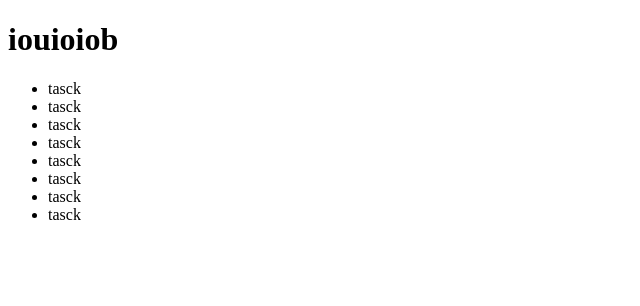
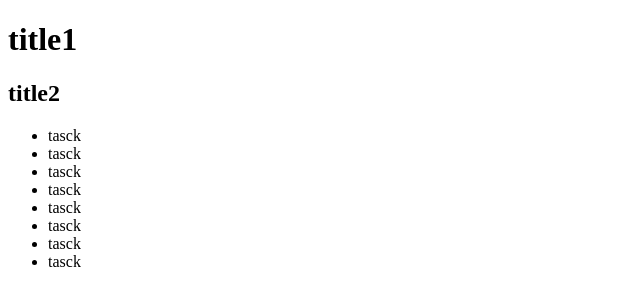
Before and after one commit to electry-tn/tasks, a plain HTML site: page index.html in a window 1280 px wide. Shown: the whole page, without its empty margins (0-640 px from the left). Drawn offline with Linux system fonts and the light colour scheme.

Commit message:
add title

```diff
--- a/index.html
+++ b/index.html
@@ -6,7 +6,8 @@
     <title>Document</title>
 </head>
 <body>
-    <h1>iouioiob </h1>
+    <h1>title1 </h1>
+    <h2>title2</h2>
     <ul>
         <li>tasck</li>
         <li>tasck</li>
```
